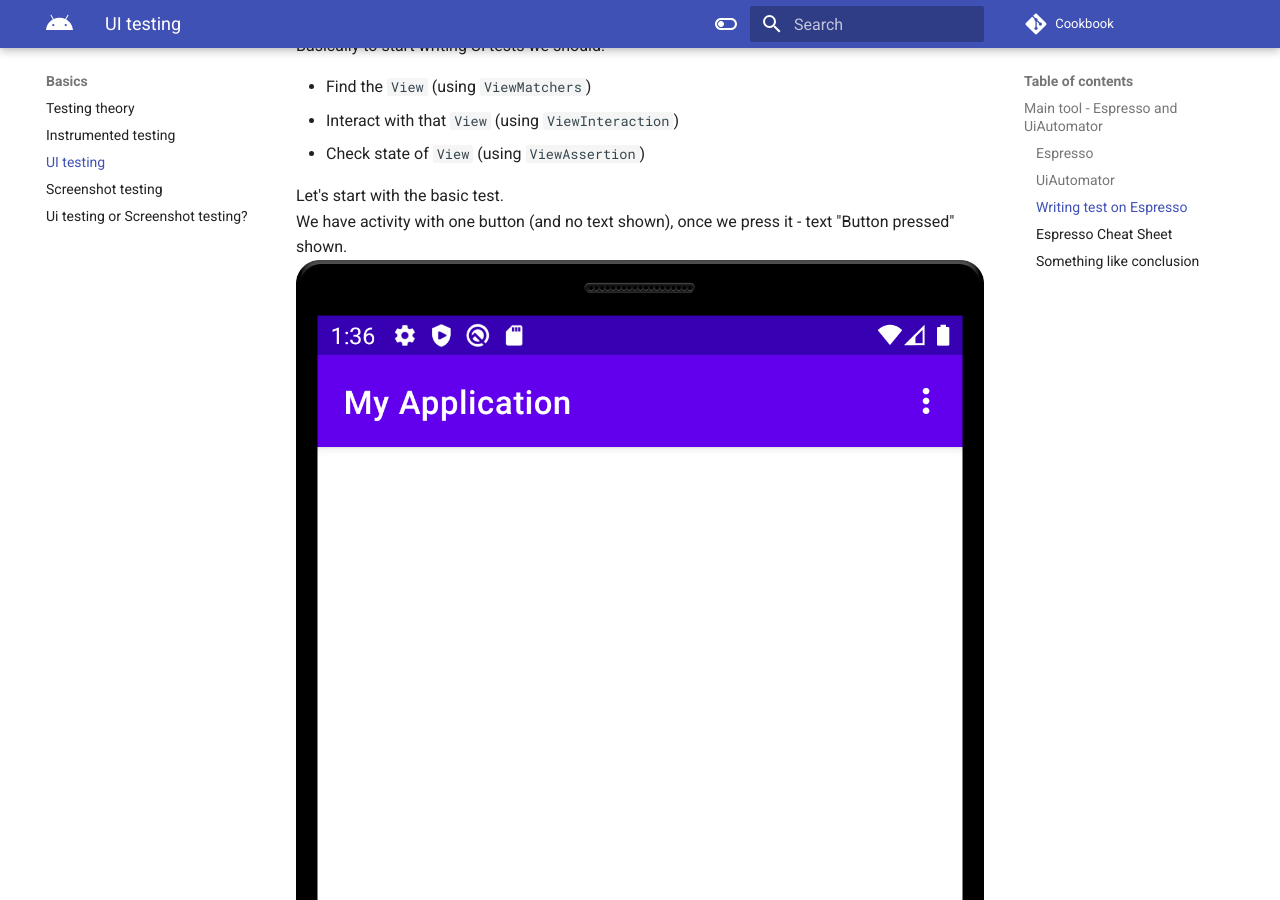
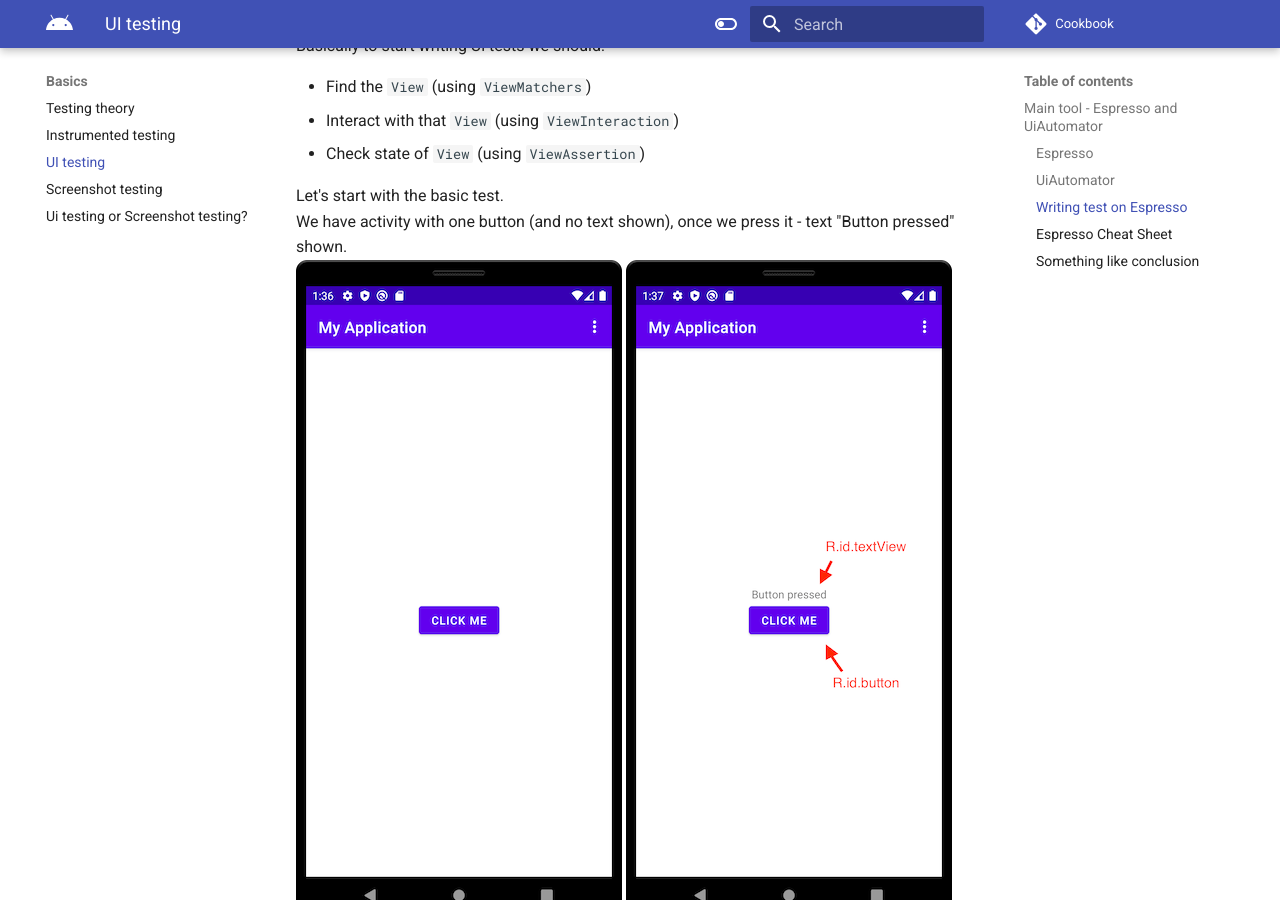
Before and after one commit to android-ui-testing/Cookbook, an MkDocs documentation site: the page built from docs/content/basics/ui_testing.md, in a window 1280 px wide and 900 px high, scrolled down 1942 px. Built offline with MkDocs 1.6.1 and Material for MkDocs 9.7.7, drawn with Linux system fonts in a browser that asks for light colours; comment, search, counter and statistics services are not loaded.

Commit message:
resize images

````diff
--- a/docs/content/basics/ui_testing.md
+++ b/docs/content/basics/ui_testing.md
@@ -62,8 +62,8 @@ Let's get familiar with Espresso.
 * Check state of `View` (using `ViewAssertion`)
 
 Let's start with the basic test.
-<br/>We have activity with one button (and no text shown), once we press it - text "Button pressed" shown.
-![alt text](../images/ui_testing/ui_testing_button.png "First state")![alt text](../images/ui_testing/ui_testing_button_clicked.png "Second state")
+<br/>We have activity with one button (and no text shown), once we press it - text "Button pressed" shown.<br/>
+![alt text](../images/ui_testing/ui_testing_button.png "First state") ![alt text](../images/ui_testing/ui_testing_button_clicked.png "Second state")<br/>
 1. We should specify which activity we should run.
 ```kotlin
 import androidx.test.ext.junit.rules.ActivityScenarioRule
````
Also changed, not shown: docs/content/images/ui_testing/ui_testing_button.png, docs/content/images/ui_testing/ui_testing_button_clicked.png.
